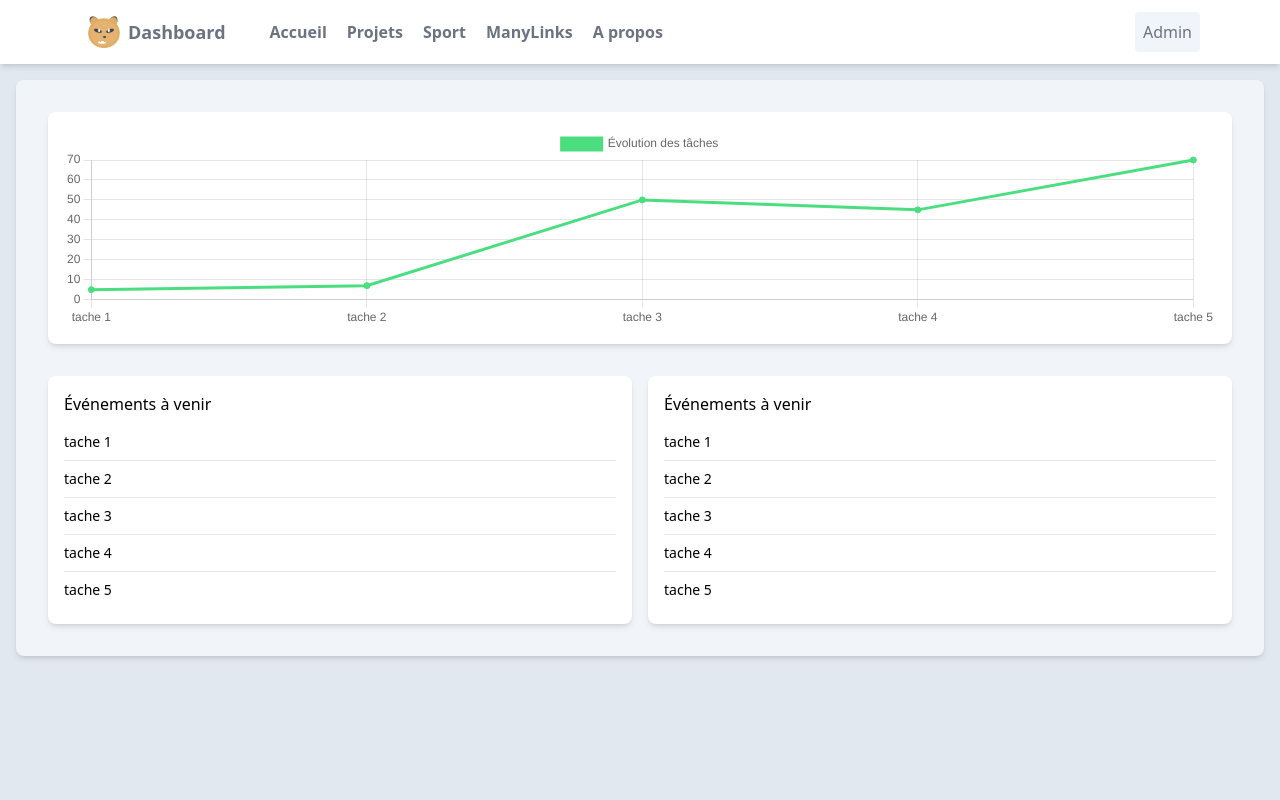
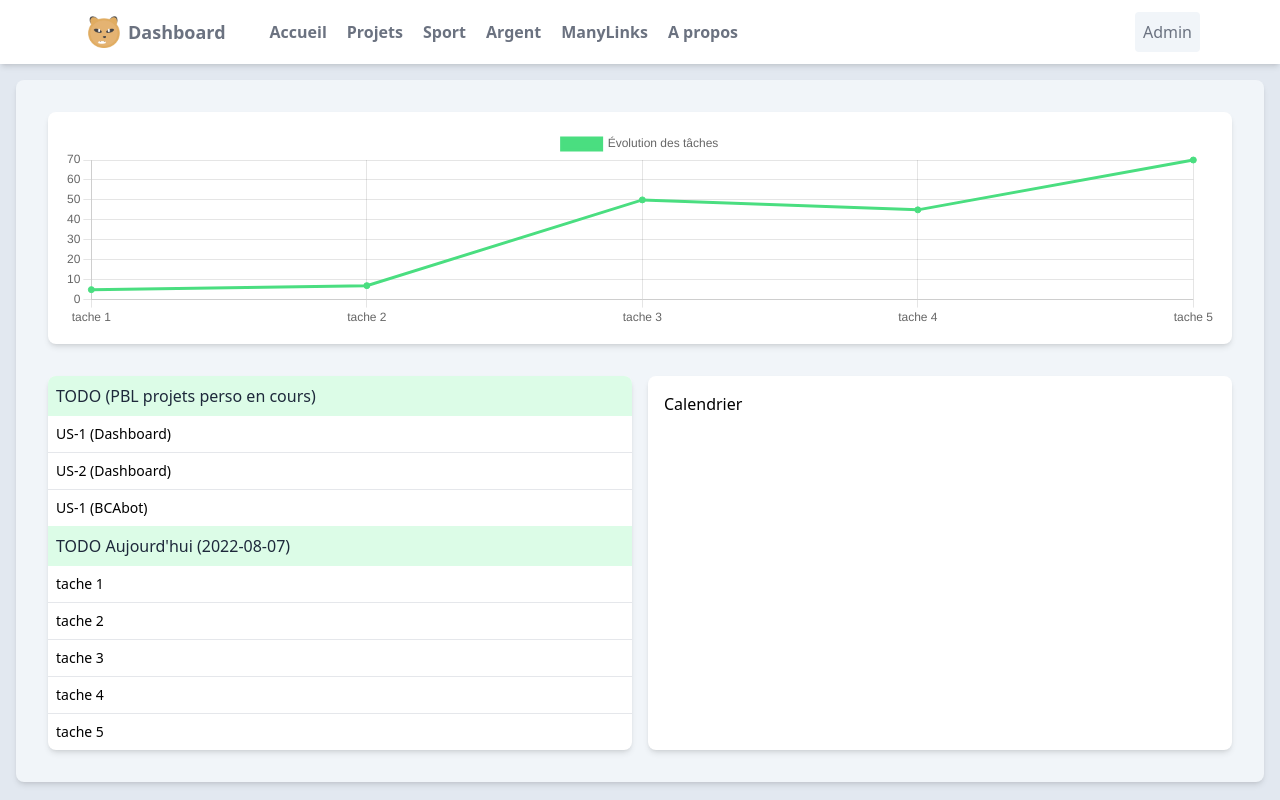
Before and after one commit to lecoffre/dashboard, a Django app: page /dashboard/ in a window 1280 px wide. Run offline with Django 4.2, Linux system fonts and the light colour scheme; data comes from the database, SQL or seed files in the repository; both versions use the stored data as it was after the commit; parts of the project's set-up code (start-up, migrations or seed data) failed here and were passed over; some libraries are stand-ins or nearby versions.

Commit message:
some improvements

```diff
--- a/site_dashboard_django/dash/models.py
+++ b/site_dashboard_django/dash/models.py
@@ -61,22 +61,26 @@
     name = models.CharField(max_length=100, default="US", blank=True, null=True)
     project = models.ForeignKey(
         Project,
+        related_name='us',
         on_delete=models.CASCADE,
         default=Project
     )
     product_back_log = models.ForeignKey(
         ProductBackLog,
+        related_name='us',
         on_delete=models.CASCADE,
         null=True,
+        blank=True,
         default=Project.pbl
     )
     #product_back_log = models.ForeignKey(ProductBackLog, null=True, blank=True, on_delete=models.CASCADE)
 
     def clean(self):
         self.is_cleaned = True
-        if self.project != self.product_back_log.project:
-            raise ValidationError("my error message "+str(self.project)+ " "+str(self.product_back_log.project))
-        super(UserStory, self).clean()
+        if self.product_back_log is not None:
+            if self.project != self.product_back_log.project:
+                raise ValidationError("my error message "+str(self.project)+ " "+str(self.product_back_log.project))
+            super(UserStory, self).clean()
 
     def save(self, *args, **kwargs):
         if not self.is_cleaned:
@@ -84,4 +88,7 @@
         super(UserStory, self).save(*args, **kwargs)
 
     def __str__(self):
-        return str(self.name)+" "+str(self.product_back_log)
+        if self.product_back_log is not None:
+            return str(self.name)+" "+str(self.product_back_log)
+        else:
+            return str(self.name)
--- a/site_dashboard_django/dash/views.py
+++ b/site_dashboard_django/dash/views.py
@@ -7,7 +7,7 @@
 from django.shortcuts import render, redirect
 from django.urls import path
 from dash.models import Task, Project
-
+from datetime import datetime
 
 def redirect_view(request):
 
@@ -21,7 +21,8 @@
     tasks = Task.objects.all()
     tasks_names = [t.name for t in Task.objects.all()]
     tasks_number = [t.number for t in Task.objects.all()]
-    context = {'Tasks': tasks, 'data1':tasks_names, 'data2':tasks_number}
+    projects = Project.objects.all()
+    context = {'Projects': projects,'Tasks': tasks, 'data1':tasks_names, 'data2':tasks_number, 'Now' : datetime.now().date().isoformat()}
     return render(request, 'dash/index.html', context)
 
 def projects(request):
--- a/site_dashboard_django/templates/base.html
+++ b/site_dashboard_django/templates/base.html
@@ -13,7 +13,7 @@
 
 	</head>
 
-	<body class="bg-slate-200">
+	<body class="bg-slate-200 font-normal">
 
 
 
@@ -35,6 +35,7 @@
 							<a href="{% url 'index' %}" class="py-4 px-2 text-gray-500 font-semibold hover:text-green-500 transition duration-300">Accueil</a>
 							<a href="{% url 'projects' %}" class="py-4 px-2 text-gray-500 font-semibold hover:text-green-500 transition duration-300">Projets</a>
 							<a href="" class="py-4 px-2 text-gray-500 font-semibold hover:text-green-500 transition duration-300">Sport</a>
+							<a href="" class="py-4 px-2 text-gray-500 font-semibold hover:text-green-500 transition duration-300">Argent</a>
 							<a href="" class="py-4 px-2 text-gray-500 font-semibold hover:text-green-500 transition duration-300">ManyLinks</a>
 							<a href="{% url 'about' %}" class="py-4 px-2 text-gray-500 font-semibold hover:text-green-500 transition duration-300">A propos</a>
 
--- a/site_dashboard_django/templates/dash/index.html
+++ b/site_dashboard_django/templates/dash/index.html
@@ -30,23 +30,37 @@
 </div>
 
 <div class="grid md:grid-cols-2 gap-4 sm:grid-cols-1">
-  <div class="  w-full rounded-lg border-slate-100 bg-white shadow-md p-4 " >
-    <h1 class="text-1xl pb-2">Événements à venir</h1>
 
+  <div class="  w-full rounded-lg border-slate-100 bg-white shadow-md p-0 " >
+
+    <h1 class="text-1xl p-2 bg-green-100 text-slate-800 rounded-t-lg ">TODO (PBL projets perso en cours)</h1>
+    <div class="grid grid-cols-1 divide-y">
+
+    {% for project in Projects %}
+    {% if project.status == "I" %}
+    {% for us in project.pbl.us.all %}
+    <h2 class="text-sm py-2 px-2">{{us.name}} ({{us.project}})</h2>
+    {% endfor %}
+    {% endif %}
+    {% endfor %}
+    </div>
+
+
+
+    <h1 class="text-1xl p-2 bg-green-100 text-slate-800	">TODO Aujourd'hui ({{Now}})</h1>
     <div class="grid grid-cols-1 divide-y">
     {% for task in Tasks %}
-    <h2 class="text-sm py-2">{{task.name}}</h2>
+    <h2 class="text-sm py-2 px-2">{{task.name}}</h2>
     {% endfor %}
     </div>
+
+
   </div>
+
   <div class="  w-full rounded-lg border-slate-100 bg-white shadow-md p-4 " >
-    <h1 class="text-1xl pb-2">Événements à venir</h1>
+    <h1 class="text-1xl pb-2">Calendrier</h1>
+    <div class="divider h-8 w-max bg-green-200"></div>
 
-    <div class="grid grid-cols-1 divide-y">
-    {% for task in Tasks %}
-    <h2 class="text-sm py-2">{{task.name}}</h2>
-    {% endfor %}
-    </div>
   </div>
 
 
--- a/site_dashboard_django/theme/static/css/dist/styles.css
+++ b/site_dashboard_django/theme/static/css/dist/styles.css
@@ -869,30 +858,28 @@
   width: 100%;
 }
 
-.w-2 {
-  width: 0.5rem;
+.w-max {
+  width: -webkit-max-content;
+  width: -moz-max-content;
+  width: max-content;
 }
 
 .w-4 {
   width: 1rem;
 }
 
-.w-auto {
-  width: auto;
+.w-10 {
+  width: 2.5rem;
 }
 
-.w-fit {
-  width: -webkit-fit-content;
-  width: -moz-fit-content;
-  width: fit-content;
+.w-24 {
+  width: 6rem;
 }
 
-.w-0 {
-  width: 0px;
-}
-
-.w-10 {
-  width: 2.5rem;
+.w-min {
+  width: -webkit-min-content;
+  width: -moz-min-content;
+  width: min-content;
 }
 
 .max-w-6xl {
@@ -971,6 +950,11 @@
   border-radius: 9999px;
 }
 
+.rounded-t-lg {
+  border-top-left-radius: 0.5rem;
+  border-top-right-radius: 0.5rem;
+}
+
 .border-b-4 {
   border-bottom-width: 4px;
 }
@@ -1035,6 +1039,26 @@
   background-color: rgb(250 204 21 / var(--tw-bg-opacity));
 }
 
+.bg-green-200 {
+  --tw-bg-opacity: 1;
+  background-color: rgb(187 247 208 / var(--tw-bg-opacity));
+}
+
+.bg-slate-50 {
+  --tw-bg-opacity: 1;
+  background-color: rgb(248 250 252 / var(--tw-bg-opacity));
+}
+
+.bg-green-50 {
+  --tw-bg-opacity: 1;
+  background-color: rgb(240 253 244 / var(--tw-bg-opacity));
+}
+
+.bg-green-100 {
+  --tw-bg-opacity: 1;
+  background-color: rgb(220 252 231 / var(--tw-bg-opacity));
+}
+
 .object-contain {
   -o-object-fit: contain;
      object-fit: contain;
@@ -1046,6 +1070,10 @@
 
 .p-4 {
   padding: 1rem;
+}
+
+.p-0 {
+  padding: 0px;
 }
 
 .px-4 {
@@ -1127,6 +1147,22 @@
 
 .font-medium {
   font-weight: 500;
+}
+
+.font-thin {
+  font-weight: 100;
+}
+
+.font-extralight {
+  font-weight: 200;
+}
+
+.font-light {
+  font-weight: 300;
+}
+
+.font-normal {
+  font-weight: 400;
 }
 
 .leading-normal {
@@ -1160,6 +1196,31 @@
 .text-gray-800 {
   --tw-text-opacity: 1;
   color: rgb(31 41 55 / var(--tw-text-opacity));
+}
+
+.text-slate-400 {
+  --tw-text-opacity: 1;
+  color: rgb(148 163 184 / var(--tw-text-opacity));
+}
+
+.text-slate-100 {
+  --tw-text-opacity: 1;
+  color: rgb(241 245 249 / var(--tw-text-opacity));
+}
+
+.text-slate-600 {
+  --tw-text-opacity: 1;
+  color: rgb(71 85 105 / var(--tw-text-opacity));
+}
+
+.text-slate-700 {
+  --tw-text-opacity: 1;
+  color: rgb(51 65 85 / var(--tw-text-opacity));
+}
+
+.text-slate-800 {
+  --tw-text-opacity: 1;
+  color: rgb(30 41 59 / var(--tw-text-opacity));
 }
 
 .shadow-md {
```
Also changed, not shown: other parts of site_dashboard_django/theme/static/css/dist/styles.css (+32 -39 lines), site_dashboard_django/templates/dash/project_detail.html (+9 -1 lines), site_dashboard_django/db.sqlite3.
